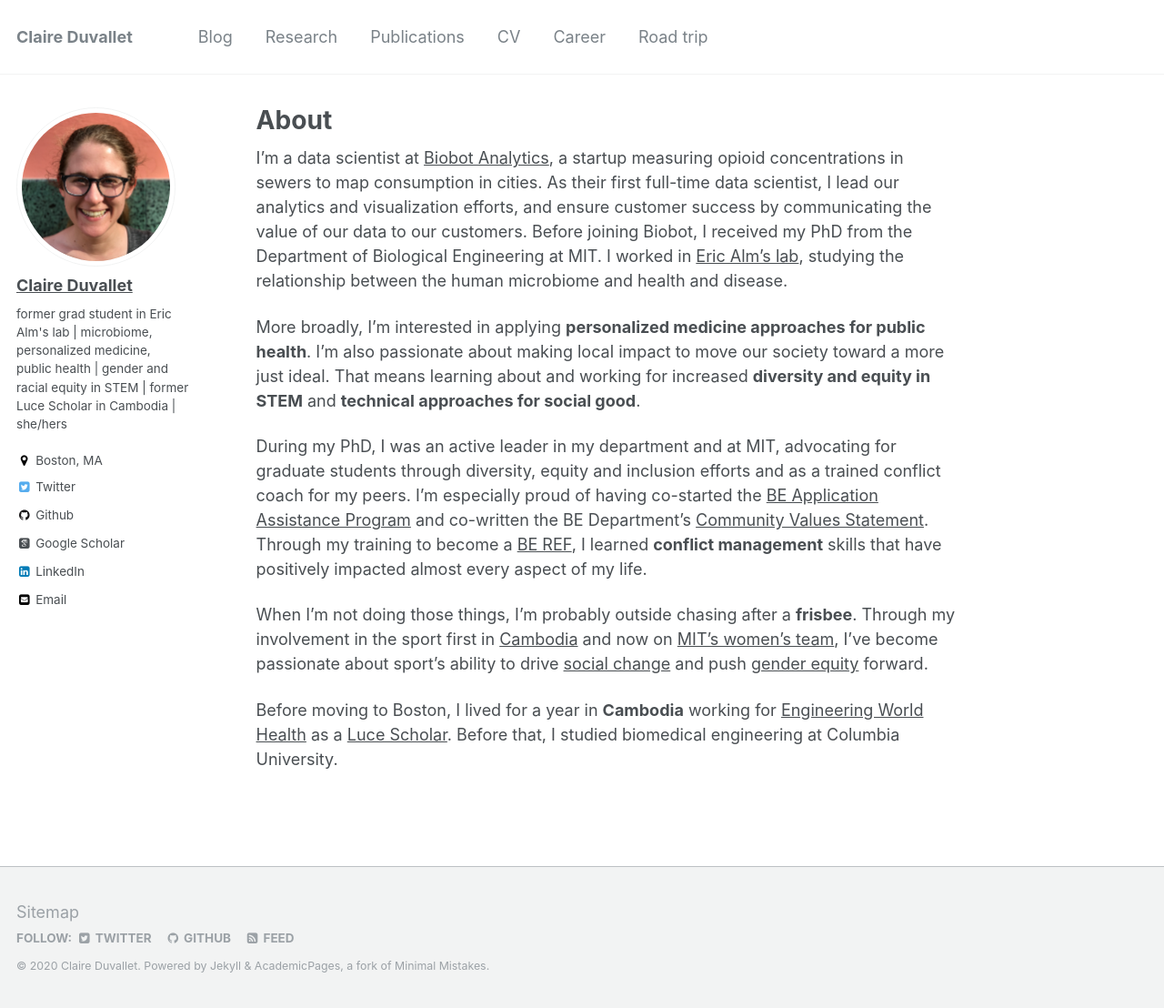
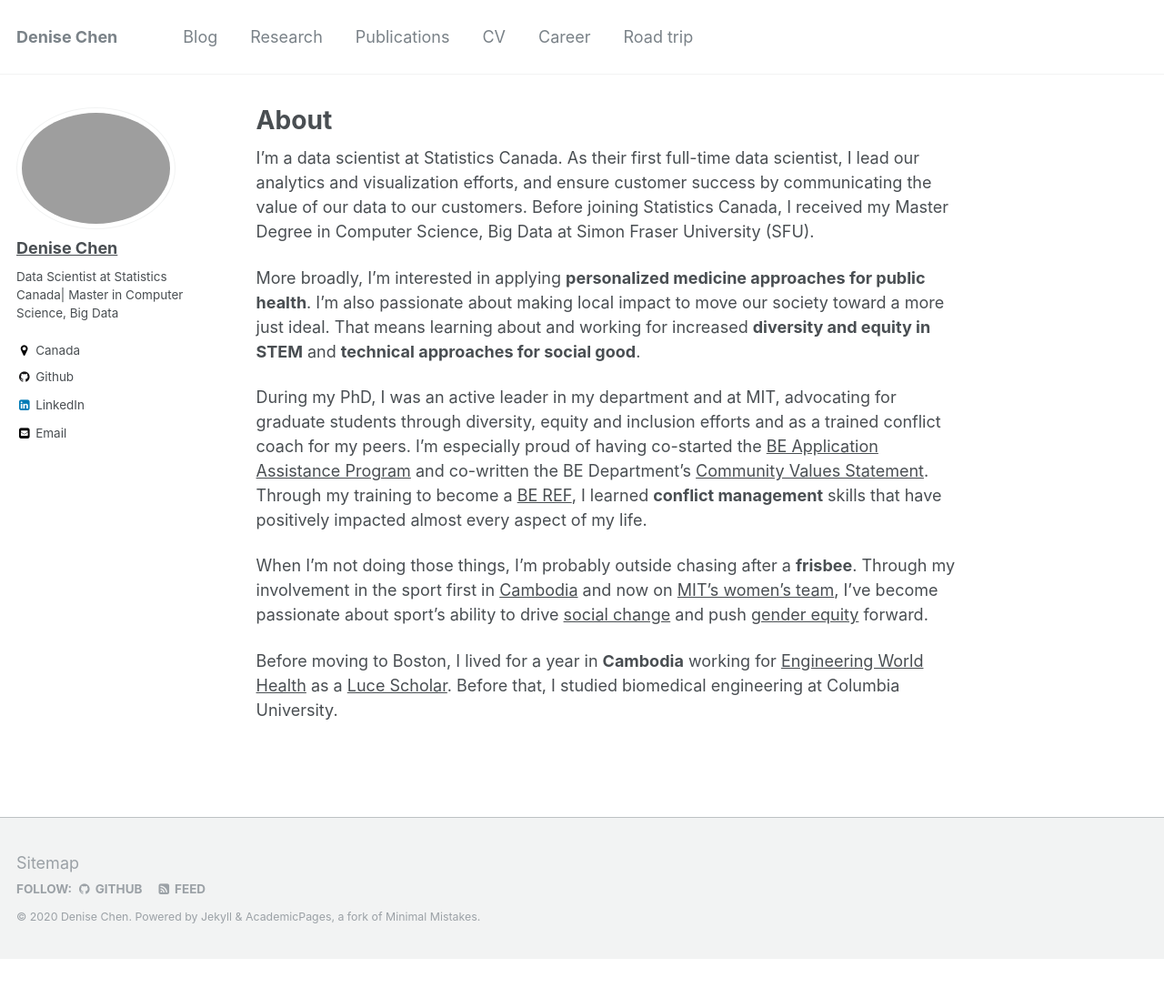
Before and after one commit to denisechendd/denisechenddaa.github.io, a Jekyll site: the page built from _pages/about.md, in a window 1280 px wide and 1108 px high. Shown: the whole window at 91% size. Built offline with Jekyll 4.4.1, drawn with Linux system fonts in a browser that asks for light colours; some web fonts are replaced.

Commit message:
updated version

```diff
--- a/_config.yml
+++ b/_config.yml
@@ -7,13 +7,13 @@
 
 # Site Settings
 locale                   : "en-US"
-title                    : "Claire Duvallet"
+title                    : "Denise Chen"
 title_separator          : "-"
-name                     : &name "Claire Duvallet"
-description              : &description "Claire Duvallet"
-url                      : https://cduvallet.github.io # the base hostname & protocol for your site e.g. "https://mmistakes.github.io"
+name                     : &name "Denise Chen"
+description              : &description "Denise Chen"
+url                      : https://denisechendd.github.io # the base hostname & protocol for your site e.g. "https://mmistakes.github.io"
 baseurl                  : "" # the subpath of your site, e.g. "/blog"
-repository               : "cduvallet/cduvallet.github.io"
+repository               : "denisechendd/denisechendd.github.io"
 teaser                   :  # filename of teaser fallback teaser image placed in /images/, .e.g. "500x300.png"
 breadcrumbs              : false # true, false (default)
 words_per_minute         : 160
@@ -55,7 +55,7 @@ yandex_site_verification :
 
 # Social Sharing
 twitter:
-  username               : cduvallet
+  username               :
 facebook:
   username               :
   app_id                 :
@@ -71,20 +71,20 @@ social:
 
 # Analytics
 analytics:
-  provider               :  "google-universal" # false (default), "google", "google-universal", "custom"
+  provider               : # false (default), "google", "google-universal", "custom"
   google:
     tracking_id          :
 
 
 # Site Author
 author:
-  name             : "Claire Duvallet"
-  avatar           : "claire_duvallet.jpg"
-  bio              : "former grad student in Eric Alm's lab | microbiome, personalized medicine, public health | gender and racial equity in STEM | former Luce Scholar in Cambodia | she/hers"
-  location         : "Boston, MA"
+  name             : "Denise Chen"
+  avatar           : "denise_chen.jpg"
+  bio              : "Data Scientist at Statistics Canada| Master in Computer Science, Big Data"
+  location         : "Canada"
   employer         :
-  googlescholar    : "https://scholar.google.com/citations?user=sXD-7J4AAAAJ&hl=en&oi=ao"
-  email            : "cduvallet@gmail.com"
+  googlescholar    :
+  email            : "denisechendd@gmail.com"
   uri              :
   bitbucket        :
   codepen          :
@@ -92,19 +92,19 @@ author:
   flickr           :
   facebook         :
   foursquare       :
-  github           : "cduvallet"
+  github           : "denisechendd/Project"
   google_plus      :
   keybase          :
   instagram        :
   lastfm           :
-  linkedin         : "cduvallet"
+  linkedin         : "denise-chen-profile/"
   orcid            : #"http://orcid.org/yourorcidurl"
   pinterest        :
   soundcloud       :
   stackoverflow    : # http://stackoverflow.com/users/123456/username
   steam            :
   tumblr           :
-  twitter          : "cduvallet"
+  twitter          :
   vine             :
   weibo            :
   xing             :
--- a/_pages/about.md
+++ b/_pages/about.md
@@ -9,10 +9,9 @@ redirect_from:
   - /about.html
 ---
 
-I'm a data scientist at [Biobot Analytics](www.biobot.io), a startup measuring opioid concentrations in sewers to map consumption in cities.
+I'm a data scientist at Statistics Canada.
 As their first full-time data scientist, I lead our analytics and visualization efforts, and ensure customer success by communicating the value of our data to our customers.
-Before joining Biobot, I received my PhD from the Department of Biological Engineering at MIT.
-I worked in [Eric Alm's lab](http://almlab.mit.edu), studying the relationship between the human microbiome and health and disease.
+Before joining Statistics Canada, I received my Master Degree in Computer Science, Big Data at Simon Fraser University (SFU).
 
 More broadly, I'm interested in applying **personalized medicine approaches for public health**.
 I'm also passionate about making local impact to move our society toward a more just ideal.
```
Also changed, not shown: images/claire_duvallet.jpg (deleted), 1 other file.
